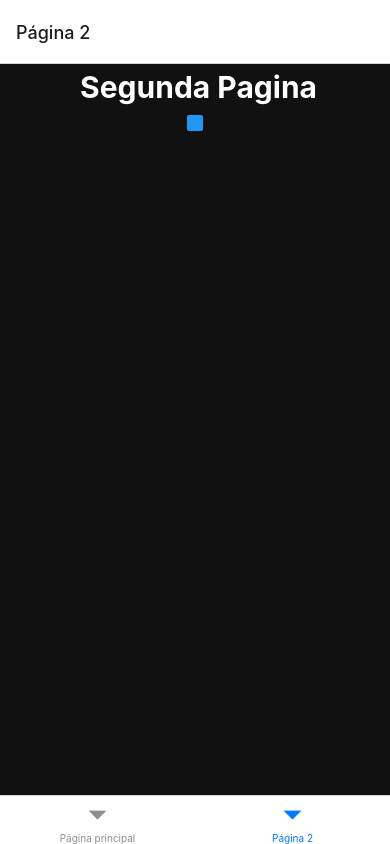
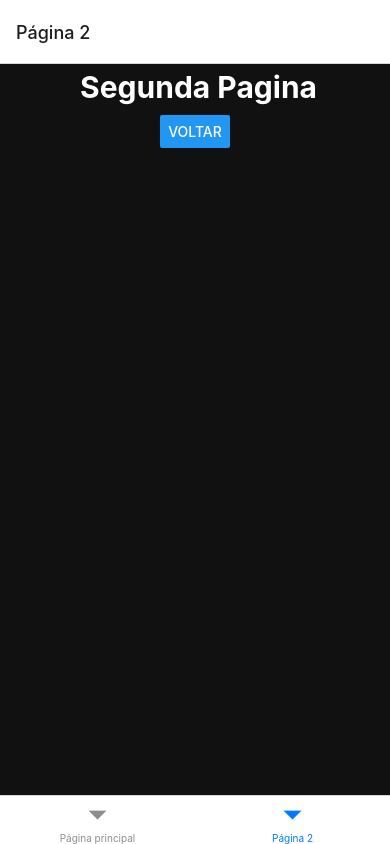
Before and after one commit to SerraJrEngenharia/Treinamento-React-Native, a React Native app: screen /Page2 in a window 390 px wide. Built offline with nearby package versions, Linux system fonts and the light colour scheme.

Commit message:
Atualização Semana 2

```diff
--- a/App.js
+++ b/App.js
@@ -3,7 +3,6 @@ import { createBottomTabNavigator } from '@react-navigation/bottom-tabs';
 
 import PageOne from "./src/Components/Pages/PageOne";
 import PageTwo from './src/Components/Pages/PageTwo';
-import Navegar from './src/Components/Pages/TabNavigator';
 
 const Tab = createBottomTabNavigator();
 
--- a/src/Components/Pages/PageOne/style.jsx
+++ b/src/Components/Pages/PageOne/style.jsx
@@ -1,4 +1,3 @@
-import React from 'react'
 import styled from 'styled-components/native'
 
 
@@ -12,7 +11,7 @@ export const Titulo = styled.Text`
     font-size: 30px;
     font-weight: bold;
     margin-bottom :10px;
-    margin-top: 5px;
+    margin-top: 35px;
 `
 
 export const CardTextTop = styled.View`
@@ -28,7 +27,7 @@ export const FotoSearch = styled.Image`
 
 export const CardCima = styled.View`
     width: 100%;
-    height: 120px;
+    height: 150px;
     align-items: center;
     padding: 15px;
     border-radius: 20px;
--- a/src/Components/Pages/PageTwo/index.jsx
+++ b/src/Components/Pages/PageTwo/index.jsx
@@ -1,14 +1,15 @@
 import React from 'react';
 import { Container, Titulo, Botao, Texto} from './style'
+import { useNavigation } from '@react-navigation/native'
+
 
 export default function PageTwo(){
+    const navigation = useNavigation();
 
     return(
         <Container>
             <Titulo> Segunda Pagina</Titulo>
-            <Botao>
-                <Texto>Voltar</Texto>
-            </Botao>
+            <Botao title='Voltar' onPress={() => navigation.navigate('Page1')}/>
         </Container>
     )
 }
```
